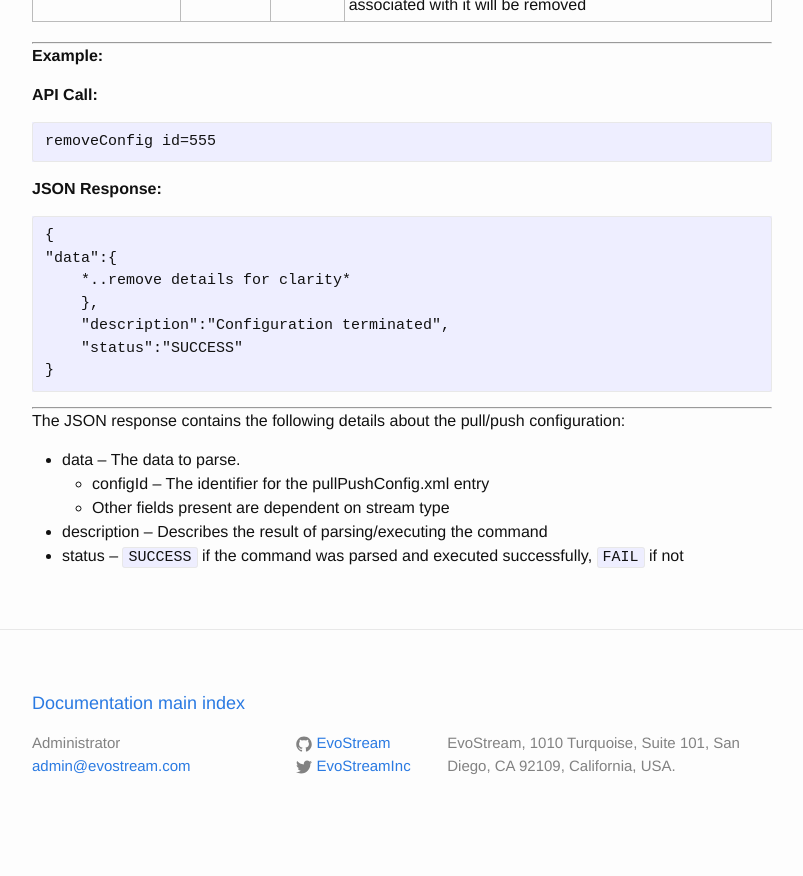
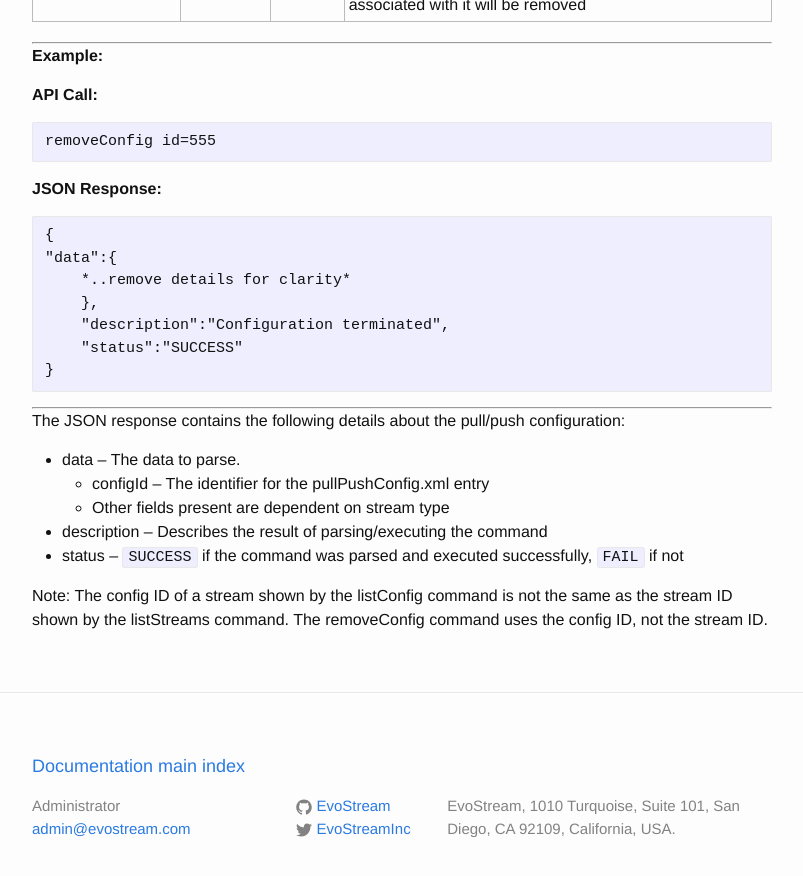
Before and after one commit to EvoStream/ems_api_definition, a Jekyll site: the page built from _posts/2016-01-01-removeConfig.md, in a window 1280 px wide and 900 px high, scrolled down 613 px. Shown: the top 876 px of the window, without its empty margins (238-1041 px from the left). Built offline with Jekyll 4.4.1, drawn with Linux system fonts in a browser that asks for light colours; before the commit the page ends 1450 px from its top, so only the background shows below that.

Commit message:
Add clarification for config ID vs stream ID

```diff
--- a/_posts/2016-01-01-removeConfig.md
+++ b/_posts/2016-01-01-removeConfig.md
@@ -49,3 +49,6 @@ The JSON response contains the following details about the pull/push configurati
 
 - description – Describes the result of parsing/executing the command
 - status – `SUCCESS` if the command was parsed and executed successfully, `FAIL` if not
+
+Note:
+The config ID of a stream shown by the listConfig command is not the same as the stream ID shown by the listStreams command. The removeConfig command uses the config ID, not the stream ID.
```
